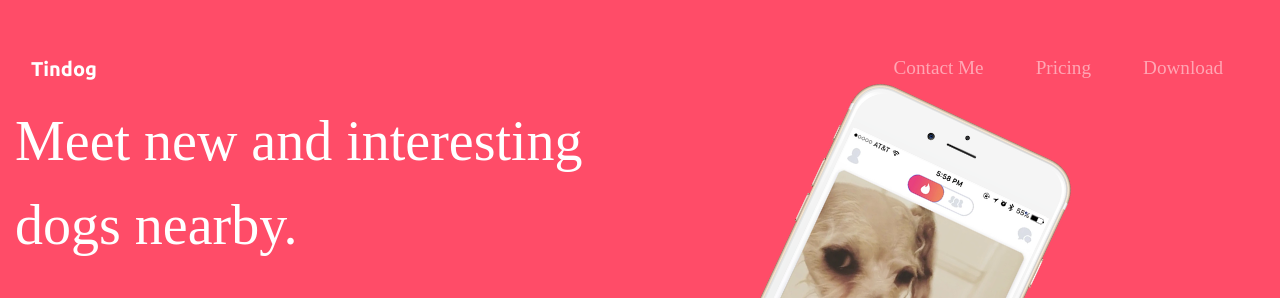
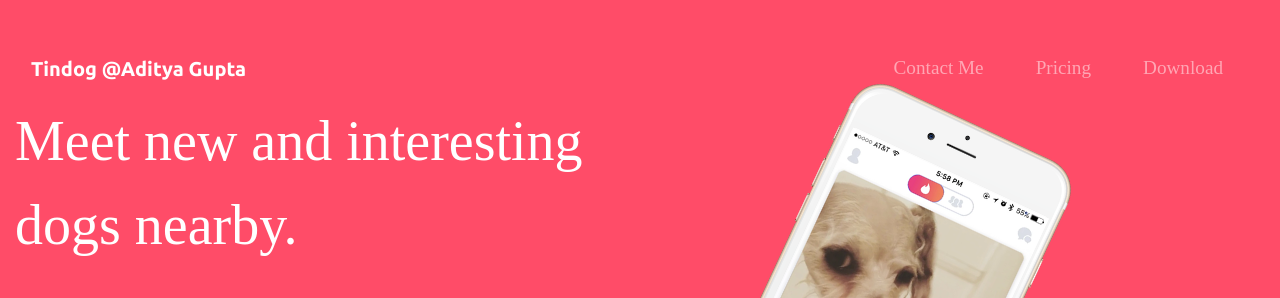
Before and after one commit to al1216/tindog-, a plain HTML site: page index.html in a window 1280 px wide. Shown: the top 298 px of the page. Drawn offline with nearby package versions, Linux system fonts and the light colour scheme.

Commit message:
index.html
Update...........

```diff
--- a/index.html
+++ b/index.html
@@ -26,7 +26,7 @@
 
     <!-- Nav Bar -->
     <nav class="navbar navbar-expand-lg navbar-dark">
-      <a class="navbar-brand" href="">Tindog</a>
+      <a class="navbar-brand" href="">Tindog @Aditya Gupta </a>
       <button class="navbar-toggler" type="button" data-toggle="collapse" data-target="#navbarSupportedContent" aria-controls="navbarSupportedContent" aria-expanded="false" aria-label="Toggle navigation">
           <span class="navbar-toggler-icon"></span>
         </button>
@@ -209,6 +209,7 @@
     <i class="footer-icon fa fa-envelope fa-1x" aria-hidden="true"></i>
     <p>© Copyright 2020 TinDog</p>
 
+
   </footer>
 
 
```
